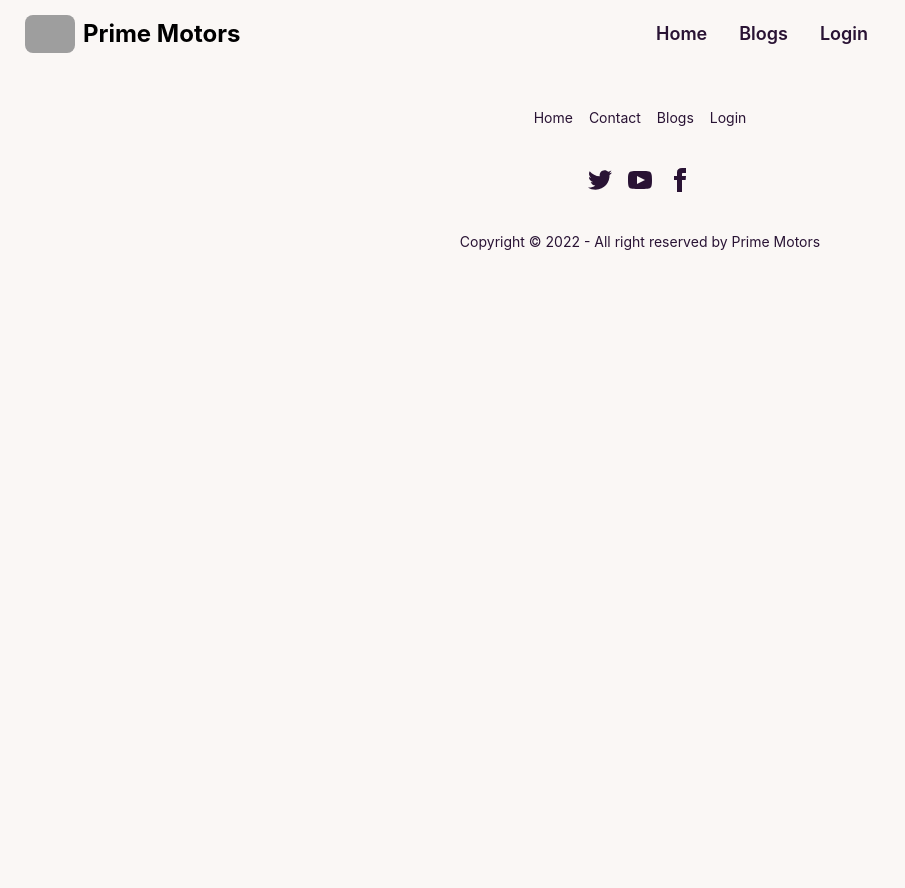
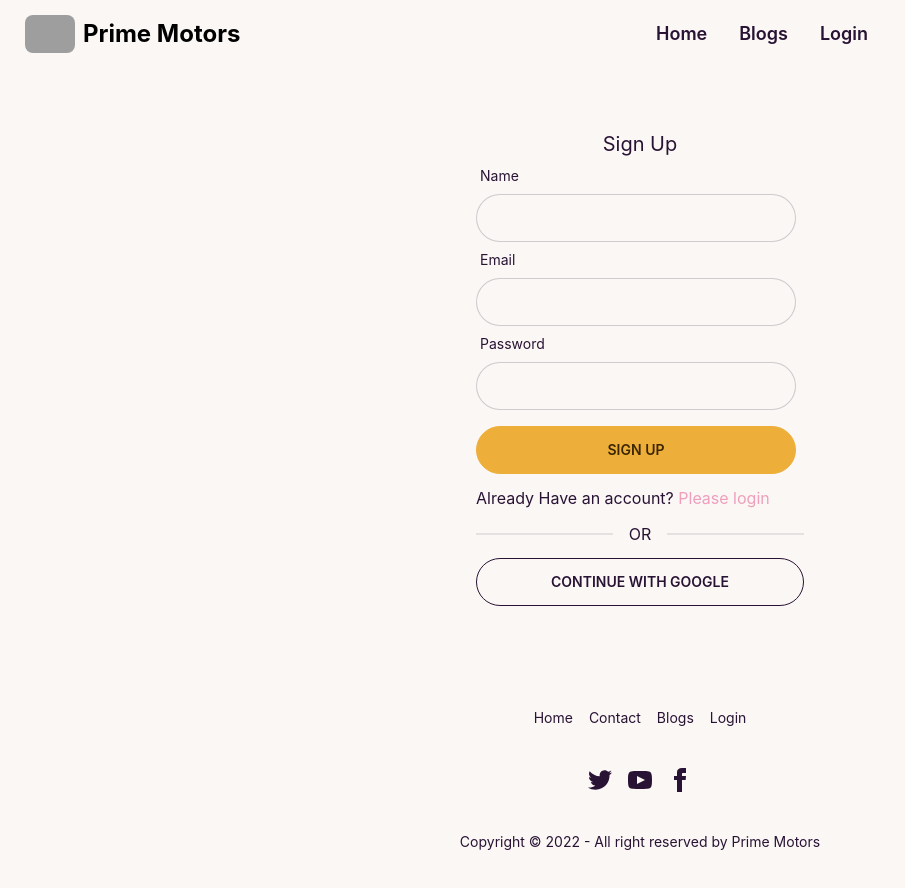
Before and after one commit to afzalhossain00/prime-motors-client, a React (Create React App) app: page /signup in a window 1280 px wide. Shown: the top 888 px of the page, without its empty margins (0-905 px from the left). Before the commit the page ends 800 px from the top, so only its background shows below. Built offline with nearby package versions, Linux system fonts and the light colour scheme; grey boxes are pictures that could not be loaded.

Commit message:
design sign up and created users

```diff
--- a/src/Pages/SignUp/SignUp.js
+++ b/src/Pages/SignUp/SignUp.js
@@ -1,9 +1,66 @@
-import React from 'react';
+import React, { useContext } from 'react';
+import { useForm } from 'react-hook-form';
+import toast from 'react-hot-toast';
+import { Link } from 'react-router-dom';
+import { AuthContext } from '../../contexts/AuthProvider';
 
 const SignUp = () => {
+    const { register, handleSubmit, formState: { errors } } = useForm()
+    const { createUser } = useContext(AuthContext)
+
+    const handleSignUp = data => {
+        console.log(data);
+        createUser(data.email, data.password)
+            .then(result => {
+                const user = result.user;
+                console.log(user);
+                toast.success('User created successfully')
+            })
+            .catch(error => console.log(error))
+    }
+
     return (
-        <div>
-
+        <div className='h-[600px] flex justify-center items-center'>
+            <div className='w-96 p-7'>
+                <h2 className='text-xl text-center'>Sign Up</h2>
+                <form onSubmit={handleSubmit(handleSignUp)}>
+                    <div className="form-control w-full max-w-xs">
+                        <label className="label"> <span className="label-text">Name</span> </label>
+                        <input type='text'
+                            className='input input-bordered w-full max-w-xs'
+                            {...register("name", {
+                                required: 'Name is required'
+                            })}
+                        />
+                        {errors.name && <p className='text-red-600'>{errors.name.message}</p>}
+                        <label className="label"> <span className="label-text">Email</span> </label>
+                        <input type='email'
+                            className='input input-bordered w-full max-w-xs'
+                            {...register("email", {
+                                required: 'Email is required'
+                            })}
+                        />
+                        {errors.email && <p className='text-red-600'>{errors.email.message}</p>}
+                    </div>
+                    <div className="form-control w-full max-w-xs">
+                        <label className="label"> <span className="label-text">Password</span></label>
+                        <input type='password'
+                            className='input input-bordered w-full max-w-xs'
+                            {...register("password", {
+                                required: 'Password is required',
+                                pattern: { value: /(?=.*[A-Z])(?=.*[!@#$&*])(?=.*[0-9])/, message: "Password must have uppercase numbers and special characters" },
+                                minLength: { value: 6, message: 'Password must be 6 characters' }
+                            })}
+                        />
+                        {errors.password && <p className='text-red-600'>{errors.password.message}</p>}
+                    </div>
+                    <input className='btn btn-accent mt-4 w-full max-w-xs' value='Sign Up' type="submit" />
+                    {/* {signError && <p className='text-red-600'>{signError}</p>} */}
+                </form>
+                <p className='mt-3'>Already Have an account? <Link className='text-secondary' to='/login'>Please login</Link> </p>
+                <div className="divider">OR</div>
+                <button className='btn btn-outline w-full'>CONTINUE WITH GOOGLE</button>
+            </div>
         </div>
     );
 };
--- /dev/null
+++ b/src/contexts/AuthProvider.js
@@ -0,0 +1,26 @@
+import React, { createContext } from 'react';
+import { getAuth, createUserWithEmailAndPassword } from 'firebase/auth'
+import app from '../firebase/firebase.config';
+
+export const AuthContext = createContext()
+const auth = getAuth(app)
+
+const AuthProvider = ({ children }) => {
+
+    const createUser = (email, password) => {
+        return createUserWithEmailAndPassword(auth, email, password)
+    }
+
+
+    const authInfo = {
+        createUser
+    }
+
+    return (
+        <AuthContext.Provider value={authInfo}>
+            {children}
+        </AuthContext.Provider>
+    );
+};
+
+export default AuthProvider;
--- a/src/index.js
+++ b/src/index.js
@@ -3,11 +3,14 @@
 import './index.css';
 import App from './App';
 import reportWebVitals from './reportWebVitals';
+import AuthProvider from './contexts/AuthProvider';
 
 const root = ReactDOM.createRoot(document.getElementById('root'));
 root.render(
   <React.StrictMode>
-    <App />
+    <AuthProvider>
+      <App />
+    </AuthProvider>
   </React.StrictMode>
 );
 
```
